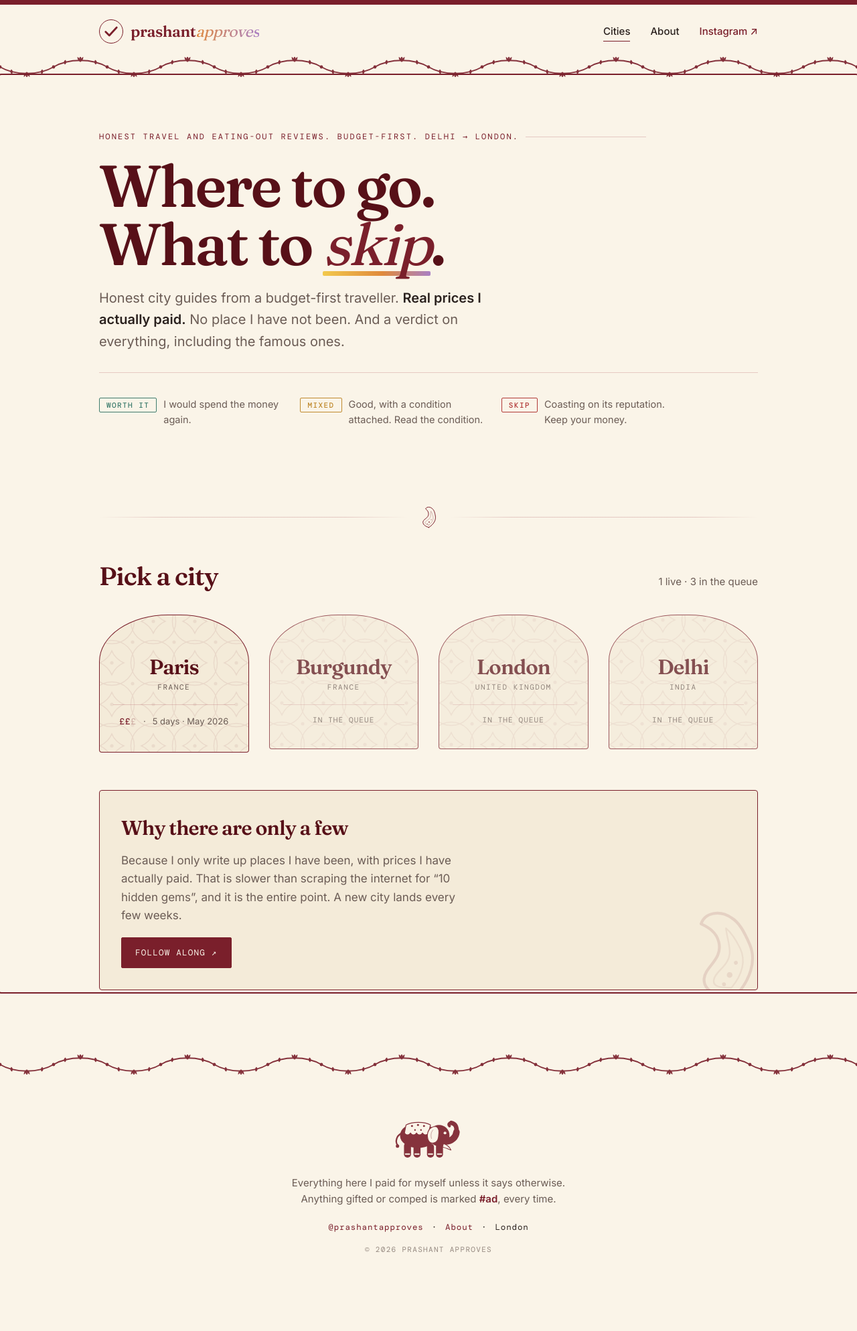
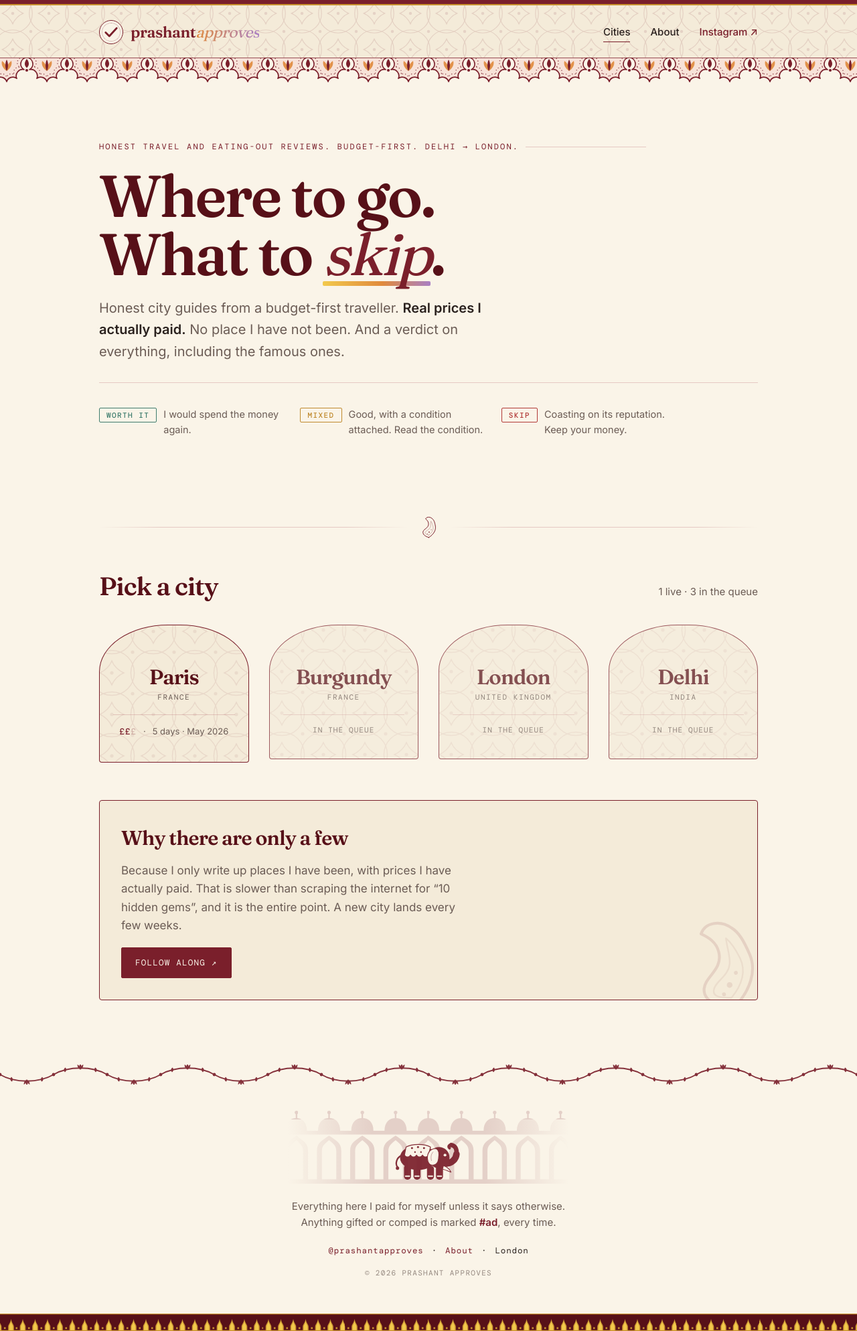
Before and after one commit to prashantapproves/prashantapproves.github.io, a plain HTML site: page 404.html in a window 1280 px wide. Shown: the whole page at 67% size. Before the commit the page ends 1927 px from the top, so only its background shows below. Drawn offline with nearby package versions, Linux system fonts and the light colour scheme.

Commit message:
Update docs

```diff
--- a/404.html
+++ b/404.html
@@ -43,14 +43,16 @@
   </div>
 </header>
 
-<div class="rule rule--vine" aria-hidden="true"></div>
+<div class="rule rule--arch" aria-hidden="true"></div>
 
 <main id="main" tabindex="-1"></main>
 
 <footer class="foot">
   <div class="rule rule--vine" aria-hidden="true"></div>
   <div class="wrap foot__inner">
-    <img class="foot__elephant" src="assets/img/elephant.svg" alt="" width="132" height="100">
+    <div class="foot__jharokha">
+      <img class="foot__elephant" src="assets/img/elephant.svg" alt="" width="132" height="100">
+    </div>
     <p class="foot__line">Everything here I paid for myself unless it says otherwise.<br>
       Anything gifted or comped is marked <strong>#ad</strong>, every time.</p>
     <p class="foot__meta">
@@ -62,6 +64,7 @@
     </p>
     <p class="foot__rule">© <span id="yr"></span> prashant approves</p>
   </div>
+  <div class="rule rule--finial" aria-hidden="true"></div>
 </footer>
 
 <script src="assets/js/data.js"></script>
--- a/assets/css/style.css
+++ b/assets/css/style.css
@@ -16,6 +16,9 @@
 
   /* accents — used sparingly */
   --butter:       #F2C94C; /* matches the Canva heading yellow */
+  --gold:         #C9922F;
+  --blush:        #F7E2D8; /* Jaipur pink, dialled right down */
+  --pink-city:    #C9645C;
   --marigold:     #E08A3C;
   --lilac:        #A97FC4;
   --jade:         #3F7D6E;
@@ -66,12 +69,32 @@ a:hover{ color:var(--maroon-deep); }
 
 :focus-visible{ outline:2.5px solid var(--maroon); outline-offset:3px; border-radius:2px; }
 
+/* The router moves focus to <main> on every route change so screen readers
+   land in the new content. That must not draw a ring around the whole page. */
+#main:focus, #main:focus-visible{ outline:none; }
+
 /* --------------------------------------------------------- ornament rules */
 
+/* Maroon bar with a gold hairline under it — the Jaipur block-print edge. */
 .rule--top{
-  height:7px;
-  background:var(--maroon);
+  height:8px;
+  background:
+    linear-gradient(var(--gold),var(--gold)) 0 100% / 100% 2px no-repeat,
+    var(--maroon);
 }
+
+/* Cusped-arch valance hanging under the masthead. */
+.rule--arch{
+  height:44px;
+  background:url("../img/arch-band.svg") repeat-x center top / auto 44px;
+}
+
+/* Ogee finials in gold on deep maroon — grounds the foot of the page. */
+.rule--finial{
+  height:26px;
+  background:url("../img/finial-band.svg") repeat-x center / auto 26px;
+}
+
 .rule--vine{
   height:30px;
   background:url("../img/border-vine.svg") repeat-x center / auto 30px;
@@ -92,14 +115,26 @@ a:hover{ color:var(--maroon-deep); }
 
 /* ------------------------------------------------------------- masthead */
 
-.masthead{ padding:22px 0 20px; }
+/* Jaali wash is baked into the SVG's own opacity, not a CSS layer —
+   an extra composited layer here caused a stray seam in Chromium. */
+.masthead{
+  padding:22px 0 20px;
+  background:url("../img/jaali-faint.svg") repeat center / 54px 54px, var(--cream-2);
+}
 .masthead__inner{ display:flex; align-items:center; justify-content:space-between; gap:20px; flex-wrap:wrap; }
 
 .logo{ display:inline-flex; align-items:center; gap:11px; text-decoration:none; color:var(--maroon); }
 .logo__mark{
   width:36px; height:36px; flex:none; display:grid; place-items:center;
   border:1.5px solid var(--maroon); border-radius:50%;
+  background:var(--cream);
+  position:relative;
   transition:transform .35s cubic-bezier(.2,.9,.3,1.4);
+}
+/* beaded inner ring, same language as the arch band */
+.logo__mark::after{
+  content:""; position:absolute; inset:3px; border-radius:50%;
+  border:1.4px dotted var(--maroon); opacity:.5;
 }
 .logo:hover .logo__mark{ transform:rotate(-12deg) scale(1.06); }
 .logo__type{
@@ -451,8 +486,28 @@ a:hover{ color:var(--maroon-deep); }
 /* ---------------------------------------------------------------- footer */
 
 .foot{ margin-top:clamp(56px,8vw,96px); }
-.foot__inner{ text-align:center; padding-block:clamp(34px,5vw,52px); }
-.foot__elephant{ width:112px; height:auto; margin:0 auto 20px; opacity:.9; }
+.foot__inner{ text-align:center; padding-block:clamp(34px,5vw,52px); position:relative; }
+
+/* Hawa Mahal facade behind the elephant — Jaipur, quietly. */
+.foot__jharokha{
+  position:relative; width:min(420px,80%); margin:0 auto 22px;
+  padding-top:18px;
+}
+.foot__jharokha::before{
+  content:""; position:absolute; inset:auto 0 0; height:112px;
+  background:url("../img/hawa-mahal.svg") repeat-x center bottom / auto 112px;
+  opacity:.17; pointer-events:none;
+}
+/* Feather the facade into the page so it has no hard cut edges.
+   Done with a cream gradient rather than mask-image — no support caveats. */
+.foot__jharokha::after{
+  content:""; position:absolute; inset:0; z-index:1; pointer-events:none;
+  background:linear-gradient(90deg,
+    var(--cream), rgba(250,244,232,0) 30%,
+    rgba(250,244,232,0) 70%, var(--cream));
+}
+.foot__elephant{ z-index:2; }
+.foot__elephant{ position:relative; width:112px; height:auto; margin:0 auto; display:block; opacity:.92; }
 .foot__line{ margin:0 auto 20px; max-width:44ch; font-size:15px; color:var(--ink-soft); }
 .foot__line strong{ color:var(--maroon); }
 .foot__meta{
@@ -477,9 +532,14 @@ a:hover{ color:var(--maroon-deep); }
   .nav, .filters, .back, .btn, .foot__meta, .callout, .skip-link,
   .place__shot, .hero__kicker, .city__meta{ display:none !important; }
 
-  .masthead{ padding:6px 0 4px; }
+  .masthead{ padding:6px 0 4px; background:none; }
+  .masthead::before{ display:none; }
+  .rule--arch{ height:19px; background-size:auto 19px; margin-bottom:14px; opacity:.85; }
+  .rule--finial{ display:none !important; }
   .rule--vine{ height:16px; background-size:auto 16px; margin-bottom:14px; opacity:.8; }
   .foot .rule--vine{ margin:14px 0 0; }
+  .foot__jharokha{ width:auto; padding-top:0; margin-bottom:8px; }
+  .foot__jharokha::before{ display:none !important; }
   .logo__type{ font-size:15pt; }
   .logo__type em{ -webkit-text-fill-color:var(--maroon); color:var(--maroon); background:none; }
 
@@ -496,13 +556,23 @@ a:hover{ color:var(--maroon-deep); }
   .section-head p{ font-size:9pt; }
   .paisley-div{ margin:16px 0 10px; }
 
-  /* CSS columns flow across page breaks far better than grid does */
-  .places{ display:block; column-count:2; column-gap:10px; column-fill:auto; }
+  /* Two-up via inline-block, not grid and not CSS columns.
+     Grid fragments badly across page breaks, and Chromium ignores
+     column-fill:auto in paged media — it balances each fragment and
+     leaves half-empty pages. Inline-block flows line by line, and
+     line boxes break across pages correctly. */
+  /* Each row of cards is a line box, so the default orphans/widows of 2
+     would shunt the whole block to the next page whenever only one row
+     fits. One row on a page is fine here. */
+  .places{ display:block; font-size:0; orphans:1; widows:1; }
   .place{
-    break-inside:avoid; -webkit-column-break-inside:avoid;
-    display:block; width:100%; margin:0 0 10px;
+    break-inside:avoid; page-break-inside:avoid;
+    display:inline-block; vertical-align:top;
+    width:49%; margin:0 2% 10px 0;
+    font-size:10.4pt;
     border:1px solid #B09A9C; border-radius:3px;
   }
+  .place:nth-child(2n){ margin-right:0; }
   .place__body{ display:block; padding:9px 10px; }
   .place__body > * + *{ margin-top:6px; }
   .place__name{ font-size:12.4pt; }
```
Also changed, not shown: assets/img/arch-band.svg (added), assets/img/finial-band.svg (added), assets/img/hawa-mahal.svg (added), assets/img/jaali-faint.svg (added), 1 other file.
